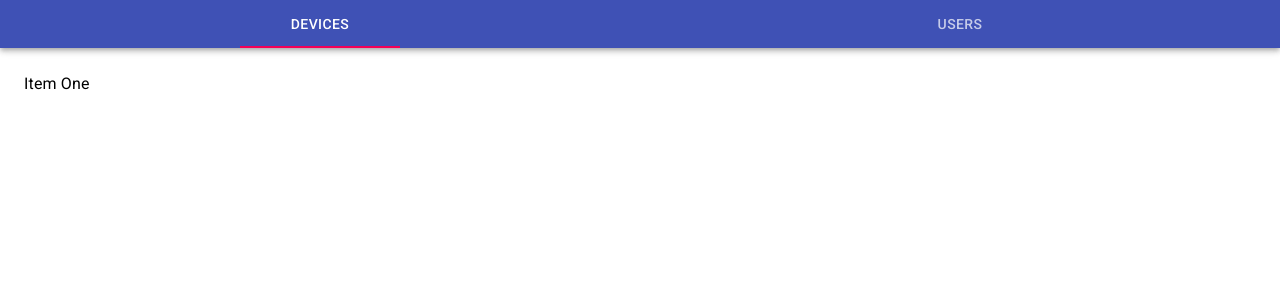
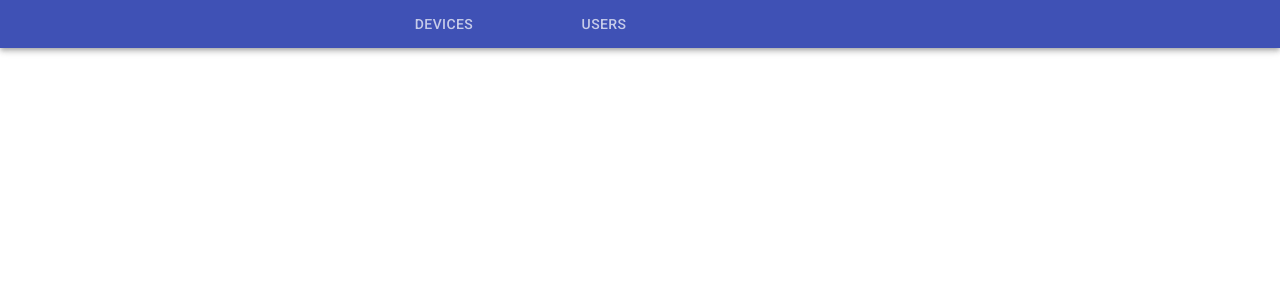
Before and after one commit to dmitriy-matv/test-frontend-hiring-task, a React (Create React App) app in the folder frontend/: page / in a window 1280 px wide. Shown: the top 300 px of the page. Built offline with nearby package versions, Linux system fonts and the light colour scheme.

Commit message:
[add] navigation component

```diff
--- a/frontend/src/components/Navigation/Navigation.tsx
+++ b/frontend/src/components/Navigation/Navigation.tsx
@@ -1,36 +1,11 @@
-import React from "react";
-import { makeStyles, Theme } from "@material-ui/core/styles";
-import AppBar from "@material-ui/core/AppBar";
-import Tabs from "@material-ui/core/Tabs";
-import Tab from "@material-ui/core/Tab";
-import Typography from "@material-ui/core/Typography";
-import Box from "@material-ui/core/Box";
-
-interface TabPanelProps {
-  children?: React.ReactNode;
-  index: any;
-  value: any;
-}
-
-function TabPanel(props: TabPanelProps) {
-  const { children, value, index, ...other } = props;
-
-  return (
-    <div
-      role="tabpanel"
-      hidden={value !== index}
-      id={`simple-tabpanel-${index}`}
-      aria-labelledby={`simple-tab-${index}`}
-      {...other}
-    >
-      {value === index && (
-        <Box p={3}>
-          <Typography>{children}</Typography>
-        </Box>
-      )}
-    </div>
-  );
-}
+import {
+  makeStyles,
+  Theme,
+  AppBar,
+  Container,
+  Tabs,
+  Tab,
+} from "@material-ui/core";
 
 function a11yProps(index: any) {
   return {
@@ -49,33 +24,30 @@ const useStyles = makeStyles((theme: Theme) => ({
   },
 }));
 
-export const Navigation: React.FC = () => {
+export interface INavbarProps {
+  tabNumber: number;
+  changeHandler: (event: React.ChangeEvent<{}>, value: any) => void;
+}
+export const Navigation: React.FC<INavbarProps> = ({
+  tabNumber,
+  changeHandler,
+}) => {
   const classes = useStyles();
-  const [value, setValue] = React.useState(0);
-
-  const handleChange = (event: React.ChangeEvent<{}>, newValue: number) => {
-    setValue(newValue);
-  };
 
   return (
     <div className={classes.root}>
       <AppBar position="static">
+        <Container maxWidth="sm">
           <Tabs
-          value={value}
-          onChange={handleChange}
+            value={tabNumber}
+            onChange={changeHandler}
             aria-label="access navigation"
-          classes={{ flexContainer: classes.tabsContainer }}
           >
             <Tab label="Devices" {...a11yProps(0)} />
             <Tab label="Users" {...a11yProps(1)} />
           </Tabs>
+        </Container>
       </AppBar>
-      <TabPanel value={value} index={0}>
-        Item One
-      </TabPanel>
-      <TabPanel value={value} index={1}>
-        Item Two
-      </TabPanel>
     </div>
   );
 };
```
Lines whose indentation alone changed are shown as unchanged.
